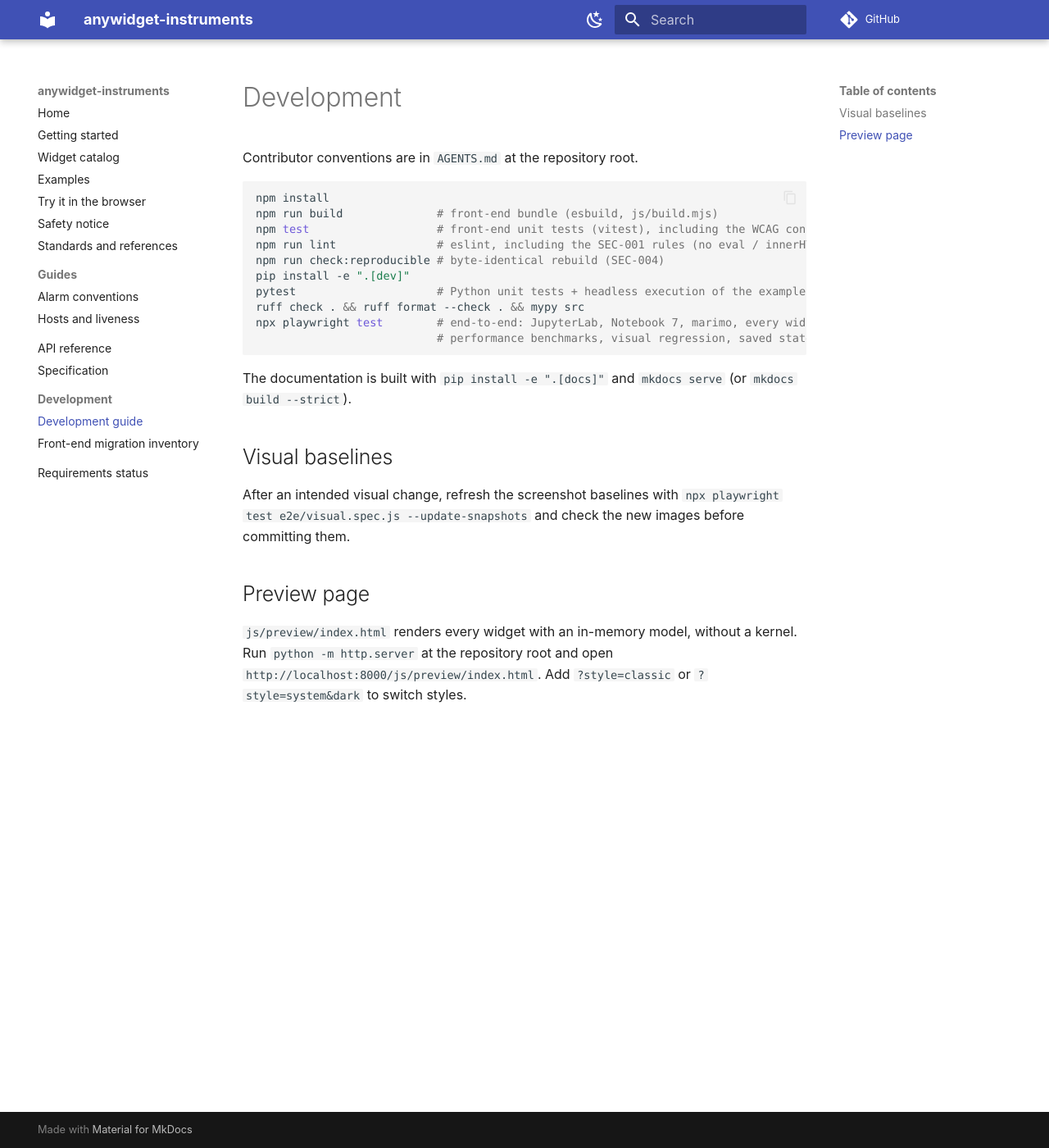
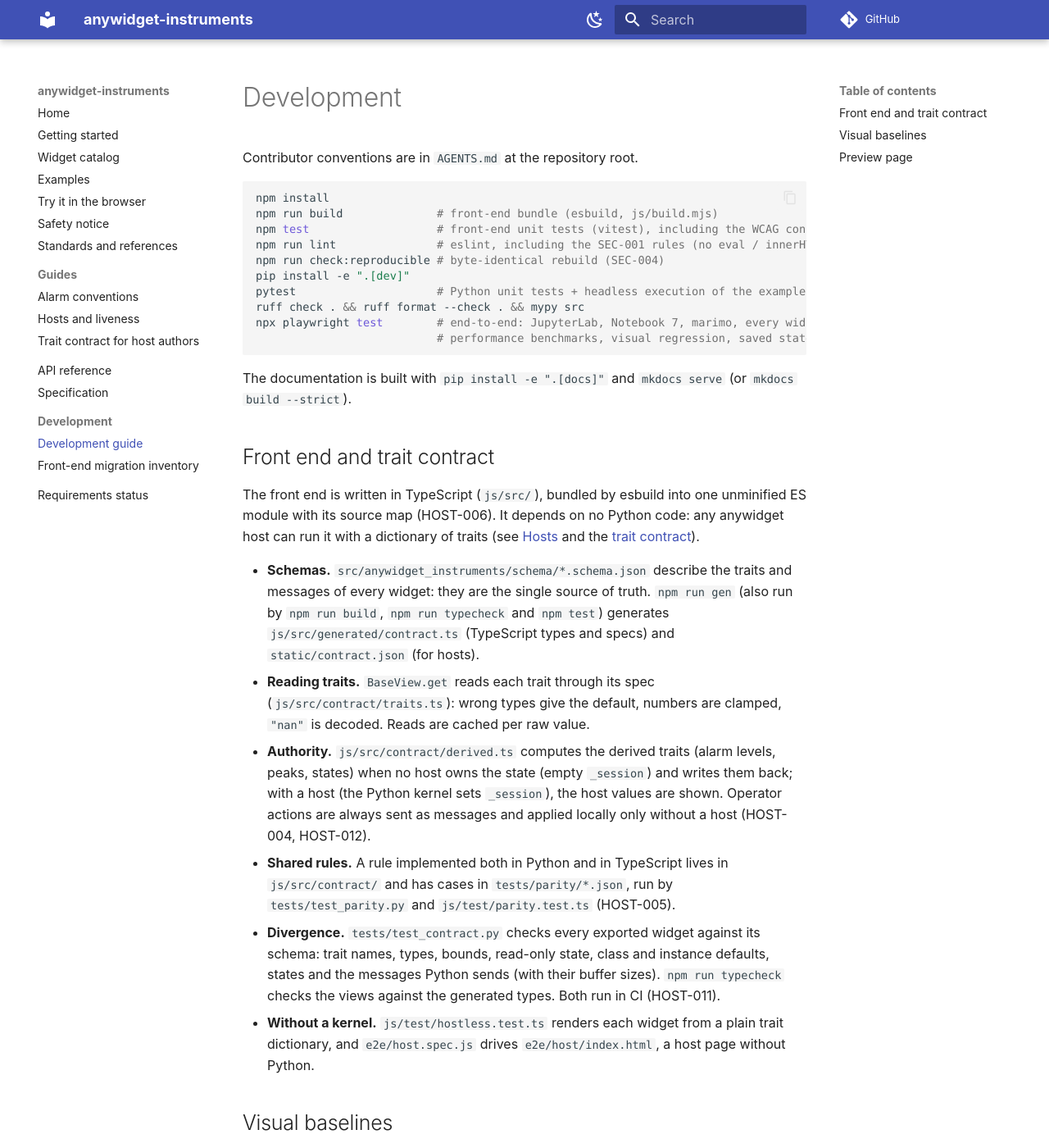
Before and after one commit to AnywidgetInstruments/anywidget-instruments-industrial, an MkDocs documentation site: the page built from docs/development.md, in a window 1280 px wide and 1400 px high. Shown: the whole window at 82% size. Built offline with MkDocs 1.6.1 and Material for MkDocs 9.7.7, drawn with Linux system fonts in a browser that asks for light colours; comment, search, counter and statistics services are not loaded.

Commit message:
Document the trait contract for host authors
- New page "Trait contract for host authors": the files a host needs,
  contract.json and its trait specs, writers, rendering from a trait
  dictionary, authority over the state, stale-data indication, messages
  and binary buffers, nested widgets, how to check a host, and the
  safety notice (browser alarm logic is visualization only).
- Hosts: coverage table of KaimonSlate.jl by widget family, what the
  front end does without a kernel and what stays with the host.
- Development guide: the TypeScript front end, schemas, generation,
  parity and divergence checks. AGENTS.md: layout and the schema step
  when adding a widget. Migration inventory marked complete.

Assisted-by: AI

```diff
--- a/docs/development.md
+++ b/docs/development.md
@@ -18,6 +18,38 @@ npx playwright test        # end-to-end: JupyterLab, Notebook 7, marimo, every w
 The documentation is built with `pip install -e ".[docs]"` and
 `mkdocs serve` (or `mkdocs build --strict`).
 
+## Front end and trait contract
+
+The front end is written in TypeScript (`js/src/`), bundled by esbuild into
+one unminified ES module with its source map (HOST-006). It depends on no
+Python code: any anywidget host can run it with a dictionary of traits (see
+[Hosts](hosts.md) and the [trait contract](trait-contract.md)).
+
+- **Schemas.** `src/anywidget_instruments/schema/*.schema.json` describe the
+  traits and messages of every widget: they are the single source of truth.
+  `npm run gen` (also run by `npm run build`, `npm run typecheck` and
+  `npm test`) generates `js/src/generated/contract.ts` (TypeScript types and
+  specs) and `static/contract.json` (for hosts).
+- **Reading traits.** `BaseView.get` reads each trait through its spec
+  (`js/src/contract/traits.ts`): wrong types give the default, numbers are
+  clamped, `"nan"` is decoded. Reads are cached per raw value.
+- **Authority.** `js/src/contract/derived.ts` computes the derived traits
+  (alarm levels, peaks, states) when no host owns the state (empty
+  `_session`) and writes them back; with a host (the Python kernel sets
+  `_session`), the host values are shown. Operator actions are always sent
+  as messages and applied locally only without a host (HOST-004, HOST-012).
+- **Shared rules.** A rule implemented both in Python and in TypeScript lives
+  in `js/src/contract/` and has cases in `tests/parity/*.json`, run by
+  `tests/test_parity.py` and `js/test/parity.test.ts` (HOST-005).
+- **Divergence.** `tests/test_contract.py` checks every exported widget
+  against its schema: trait names, types, bounds, read-only state, class and
+  instance defaults, states and the messages Python sends (with their buffer
+  sizes). `npm run typecheck` checks the views against the generated types.
+  Both run in CI (HOST-011).
+- **Without a kernel.** `js/test/hostless.test.ts` renders each widget from
+  a plain trait dictionary, and `e2e/host.spec.js` drives
+  `e2e/host/index.html`, a host page without Python.
+
 ## Visual baselines
 
 After an intended visual change, refresh the screenshot baselines with
--- a/mkdocs.yml
+++ b/mkdocs.yml
@@ -25,6 +25,7 @@ nav:
   - Guides:
       - Alarm conventions: alarm-conventions.md
       - Hosts and liveness: hosts.md
+      - Trait contract for host authors: trait-contract.md
   - API reference: api.md
   - Specification: specification.md
   - Development:
```
Also changed, not shown: AGENTS.md (+21 -12 lines), docs/dev/frontend-migration-inventory.md (+11 -1 lines), docs/hosts.md (+28 -38 lines), docs/trait-contract.md (added, +193 -0 lines).
